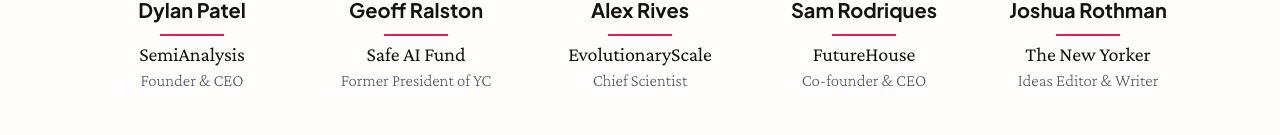
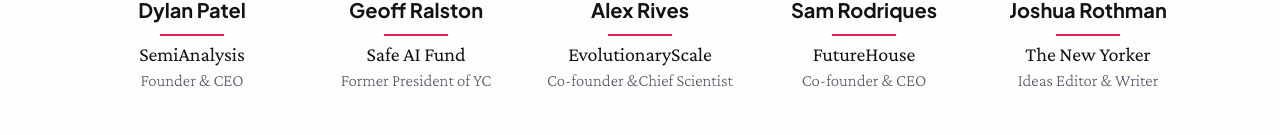
Before and after one commit to rachelweinberg12/ggi, a Next.js app: page /thecurve in a window 1280 px wide. Shown: the part 7171-7306 px from the top of the page. Built offline with nearby package versions, Linux system fonts and the light colour scheme.

Commit message:
Update Alex Rives title

```diff
--- a/app/(the-curve)/thecurve/speakers.tsx
+++ b/app/(the-curve)/thecurve/speakers.tsx
@@ -242,7 +242,7 @@
     name: "Alex Rives",
     affiliation: "EvolutionaryScale",
     imageUrl: "AlexRives.jpg",
-    role: "Chief Scientist",
+    role: "Co-founder &Chief Scientist",
   },
   {
     name: "Allan Dafoe",
```
